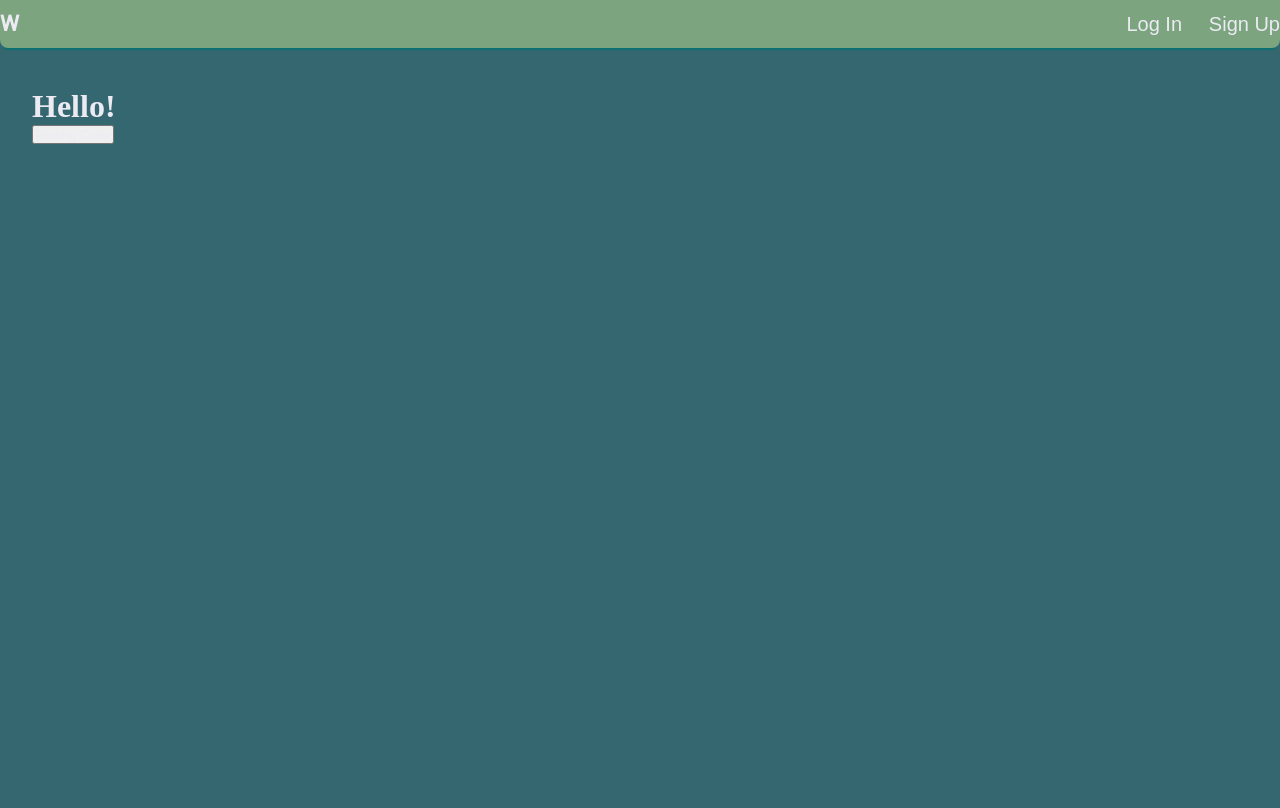
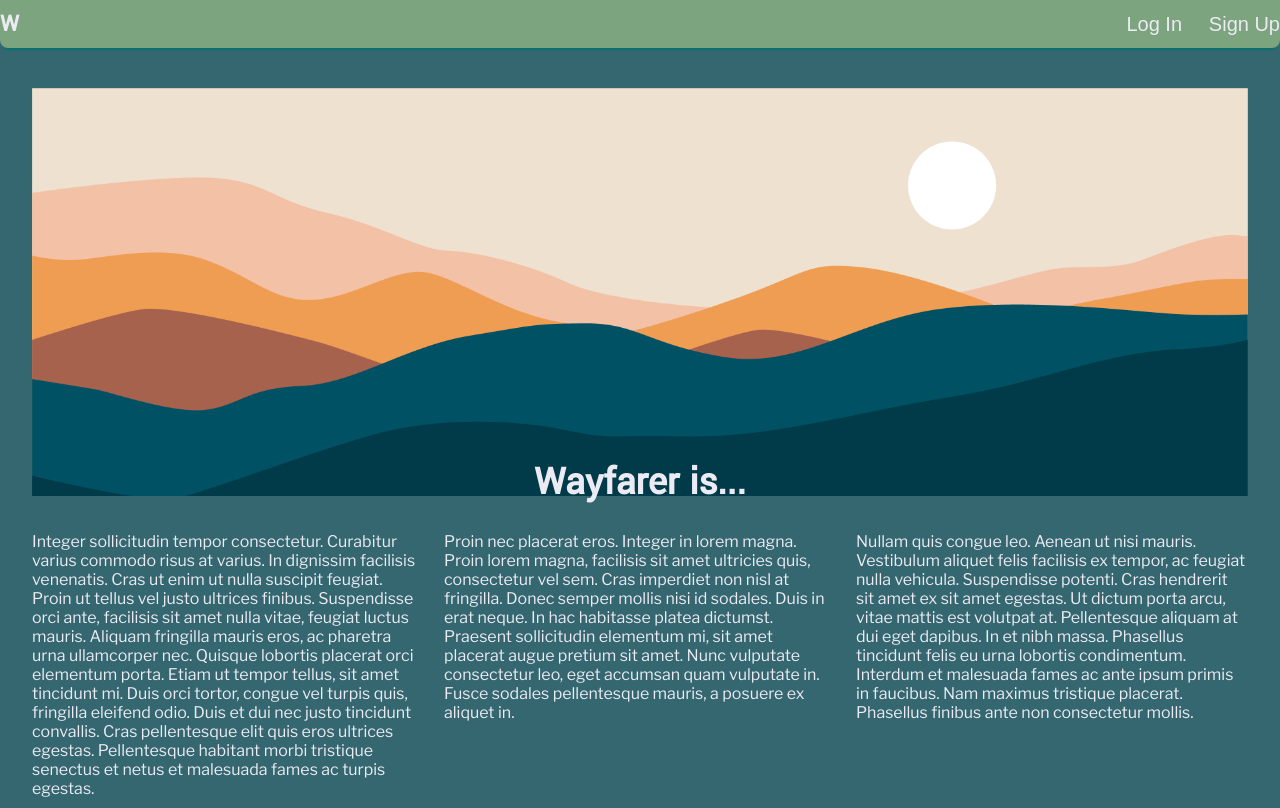
Before and after one commit to Tony-Villa/project-wayfarer, a Django app: page / in a window 1280 px wide. Before the commit the page ends 144 px from the top, so only its background shows below. Run offline with Django 3.2, Linux system fonts and the light colour scheme; some web fonts are replaced.

Commit message:
inital landing page done

```diff
--- a/main_app/static/sass/base/_reset.scss
+++ b/main_app/static/sass/base/_reset.scss
@@ -7,9 +7,13 @@
 
 body {
   background-color: $bg-color;
+  height: 90vh;
 }
 
-main {
+.main-content {
+  position: relative;
+  height: 100%;
+  width: 100%;
   max-width: 76rem; // 1216px
   margin: 0 auto;
   margin-top: 2.5rem;
--- a/main_app/static/sass/main.scss
+++ b/main_app/static/sass/main.scss
@@ -1,9 +1,16 @@
+// abstracts
 @import './abstracts/variables';
 
+// base
 @import './base/reset';
 @import './base/typography';
 
+// component
 @import './components/buttons';
 
+// layout
 @import './layout/layoutClasses';
 @import './layout/navbar';
+
+// pages
+@import './pages/landingNoLog';
--- a/main_app/static/sass/pages/_landingNoLog.scss
+++ b/main_app/static/sass/pages/_landingNoLog.scss
@@ -1 +1,27 @@
-//
+@use '../abstracts/functions' as *;
+
+.landing-container {
+  height: 100%;
+}
+
+.welcome-img-container {
+  height: 50%;
+}
+
+.landing-img {
+  height: 25.5rem;
+}
+
+.landing-title {
+  justify-content: center;
+  margin-top: get-spacing(10);
+  h1 {
+    font-size: get-font-size(12);
+  }
+}
+
+.testimonial-container {
+  margin-top: get-spacing(8);
+  grid-template-columns: 1fr 1fr 1fr;
+  gap: get-spacing(7);
+}
--- a/main_app/static/styles/main.css
+++ b/main_app/static/styles/main.css
@@ -8,9 +8,13 @@
 
 body {
   background-color: #356770;
+  height: 90vh;
 }
 
-main {
+.main-content {
+  position: relative;
+  height: 100%;
+  width: 100%;
   max-width: 76rem;
   margin: 0 auto;
   margin-top: 2.5rem;
@@ -71,4 +75,30 @@ main {
   font-size: 1.25rem;
 }
 
+.landing-container {
+  height: 100%;
+}
+
+.welcome-img-container {
+  height: 50%;
+}
+
+.landing-img {
+  height: 25.5rem;
+}
+
+.landing-title {
+  justify-content: center;
+  margin-top: 2rem;
+}
+.landing-title h1 {
+  font-size: 2.5rem;
+}
+
+.testimonial-container {
+  margin-top: 1.5rem;
+  grid-template-columns: 1fr 1fr 1fr;
+  gap: 1.25rem;
+}
+
 /*# sourceMappingURL=main.css.map */
--- a/main_app/templates/landing/notlogged.html
+++ b/main_app/templates/landing/notlogged.html
@@ -2,11 +2,40 @@
 <!--  -->
 {% block content %}
 
-<main>
-  <div class="welcome">
-    <h1>Hello!</h1>
-    <button>Testing Color</button>
-  </div>
-</main>
+<div class="landing-container">
+  <section class="welcome-img-container">
+    <img class="landing-img" src="../../static/assets/imgs/landing2.png" alt="" />
+  </section>
+
+  <section class="landing-title flex header-font">
+    <h1>Wayfarer is...</h1>
+  </section>
+
+  <section class="grid testimonial-container content-font">
+    <div class="testimonial">
+      Integer sollicitudin tempor consectetur. Curabitur varius commodo risus at varius. In dignissim facilisis
+      venenatis. Cras ut enim ut nulla suscipit feugiat. Proin ut tellus vel justo ultrices finibus. Suspendisse orci
+      ante, facilisis sit amet nulla vitae, feugiat luctus mauris. Aliquam fringilla mauris eros, ac pharetra urna
+      ullamcorper nec. Quisque lobortis placerat orci elementum porta. Etiam ut tempor tellus, sit amet tincidunt mi.
+      Duis orci tortor, congue vel turpis quis, fringilla eleifend odio. Duis et dui nec justo tincidunt convallis. Cras
+      pellentesque elit quis eros ultrices egestas. Pellentesque habitant morbi tristique senectus et netus et malesuada
+      fames ac turpis egestas.
+    </div>
+    <div class="testimonial">
+      Proin nec placerat eros. Integer in lorem magna. Proin lorem magna, facilisis sit amet ultricies quis, consectetur
+      vel sem. Cras imperdiet non nisl at fringilla. Donec semper mollis nisi id sodales. Duis in erat neque. In hac
+      habitasse platea dictumst. Praesent sollicitudin elementum mi, sit amet placerat augue pretium sit amet. Nunc
+      vulputate consectetur leo, eget accumsan quam vulputate in. Fusce sodales pellentesque mauris, a posuere ex
+      aliquet in.
+    </div>
+    <div class="testimonial">
+      Nullam quis congue leo. Aenean ut nisi mauris. Vestibulum aliquet felis facilisis ex tempor, ac feugiat nulla
+      vehicula. Suspendisse potenti. Cras hendrerit sit amet ex sit amet egestas. Ut dictum porta arcu, vitae mattis est
+      volutpat at. Pellentesque aliquam at dui eget dapibus. In et nibh massa. Phasellus tincidunt felis eu urna
+      lobortis condimentum. Interdum et malesuada fames ac ante ipsum primis in faucibus. Nam maximus tristique
+      placerat. Phasellus finibus ante non consectetur mollis.
+    </div>
+  </section>
+</div>
 
 {% endblock %}
--- a/main_app/templates/layout/base.html
+++ b/main_app/templates/layout/base.html
@@ -23,9 +23,9 @@
   <body>
     {% include '../components/nav.html' %}
     <!--  -->
-    <div class="main-content">
+    <main class="main-content">
       <!--  -->
       {% block content %} {% endblock %}
-    </div>
+    </main>
   </body>
 </html>
--- a/wayfarer/settings.py
+++ b/wayfarer/settings.py
@@ -139,7 +139,11 @@ USE_TZ = True
 
 # STATIC_URL = '/static/'
 
-STATIC_ROOT = os.path.join(BASE_DIR, 'staticfiles')
+STATICFILES_DIRS = [
+    os.path.join(BASE_DIR, 'main_app/static')
+]
+
+STATIC_ROOT = os.path.join(BASE_DIR, 'static')
 STATIC_URL = "/static/"
 django_heroku.settings(locals())
 
```
Also changed, not shown: main_app/static/assets/imgs/landing2.png (added), 3 other files.
